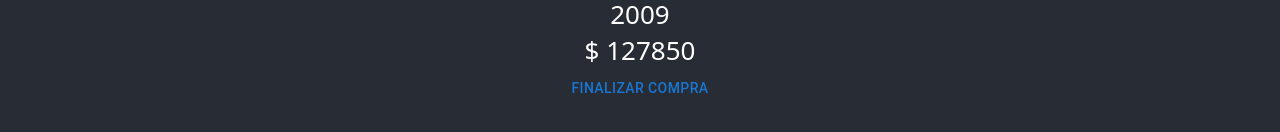
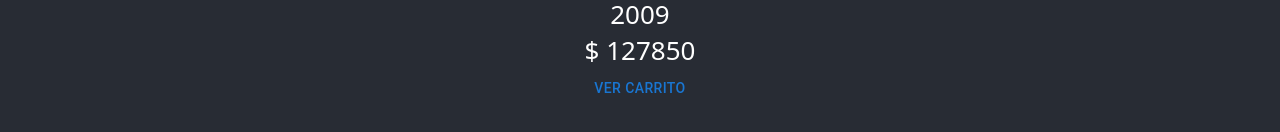
Before and after one commit to gerszcitoo/EZbuy-sanchez, a React (Create React App) app: page /autos/1 in a window 1280 px wide. Both pictures are taken after a click on the button "AGREGAR AL CARRITO". Shown: the part 650-782 px from the top of the page. Built offline with nearby package versions, Linux system fonts and the light colour scheme.

Commit message:
itemdetailcontainer conditional render modified

```diff
--- a/src/components/ItemDetailContainer/ItemDetail/ItemDetail.jsx
+++ b/src/components/ItemDetailContainer/ItemDetail/ItemDetail.jsx
@@ -35,7 +35,7 @@ function ItemDetail(props) {
         <ItemCount initial={1} stock={info.stock} onAdd={HandleAdd} />
       ) : (
         <Link to="/cart">
-          <Button>Finalizar Compra</Button>
+          <Button>Ver Carrito</Button>
         </Link>
       )}
     </div>
--- a/src/components/ItemDetailContainer/ItemDetailContainer.jsx
+++ b/src/components/ItemDetailContainer/ItemDetailContainer.jsx
@@ -20,12 +20,13 @@ function ItemDetailContainer() {
       .finally(() => setIsLoading(false));
   }, [id]);
 
+  // if page loads => render this
   if (isLoading) {
     return (
       <>
         {error ? (
           <div>
-            <h3 style={{ color: "#aa003" }}>Error obteniendo los datos</h3>
+            <h3>Error obteniendo los datos</h3>
             <p>{error}</p>
           </div>
         ) : (
@@ -33,14 +34,33 @@ function ItemDetailContainer() {
         )}
       </>
     );
+    // if there is an error => render this
+  } else if (error) {
+    return (
+      <>
+        {error ? (
+          <div>
+            <h3>Error obteniendo los datos</h3>
+            <p>{error}</p>
+          </div>
+        ) : (
+          <div className="item-detail-container">
+            <h1>{data.title}</h1>
+            <ItemDetail data={data} />
+          </div>
+        )}
+      </>
+    );
+    // if everything works => render this
+  } else {
+    return (
+      <div className="item-detail-container">
+        <h1>{data.title}</h1>
+        <ItemDetail data={data} />
+      </div>
+    );
   }
   // -----BODY RETURN-----
-  return (
-    <div className="item-detail-container">
-      <h1>{data.title}</h1>
-      <ItemDetail data={data} />
-    </div>
-  );
 }
 
 export default ItemDetailContainer;
```
